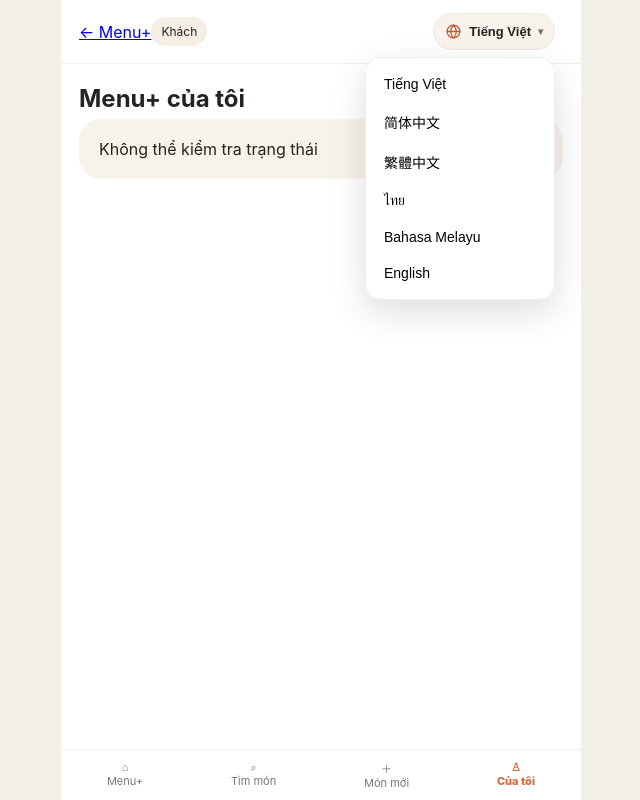
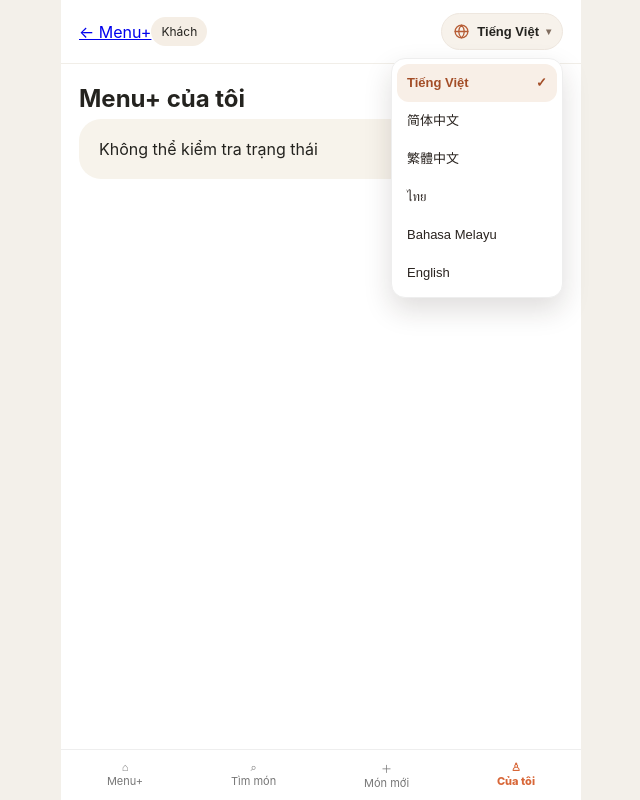
Before and after one commit to lvdouni0910-bot/tjean-menu-plus, a website: page my/index.html in a window 1280 px wide. Both pictures are taken after a click on the button "Tiếng Việt". Shown: the whole page, without its empty margins (319-959 px from the left). Drawn offline with Linux system fonts and the light colour scheme; no server answers.

Commit message:
Make language dropdown compact and align options with selector

```diff
--- a/assets/app.css
+++ b/assets/app.css
@@ -16,3 +16,11 @@
 .update p{margin:10px 0 18px;color:#6f6257;font-size:13px;line-height:1.5}
 .update .go{display:inline-flex;align-items:center;font-size:13px;font-weight:750;color:#b7502b}
 .update:hover{border-color:#dfa976;box-shadow:0 8px 24px rgba(123,69,29,.12)}
+
+/* Compact language dropdown; no platform-dependent flag glyphs */
+.lang-wrap{margin-right:0}
+.lang-menu{top:calc(100% + 8px);right:0;width:172px;max-width:calc(100vw - 24px);padding:5px;border-radius:14px;box-shadow:0 12px 28px rgba(38,27,18,.15)}
+.lang-menu button{display:flex;align-items:center;justify-content:space-between;min-height:38px;padding:8px 10px;font-size:13px;line-height:1.2;color:#29231f;cursor:pointer}
+.lang-menu button.selected{background:#f8efe7;color:#a34d27;font-weight:700}
+.lang-menu button.selected::after{content:'✓';font-weight:800}
+.lang-menu button:hover{background:#f7f3eb}
```
